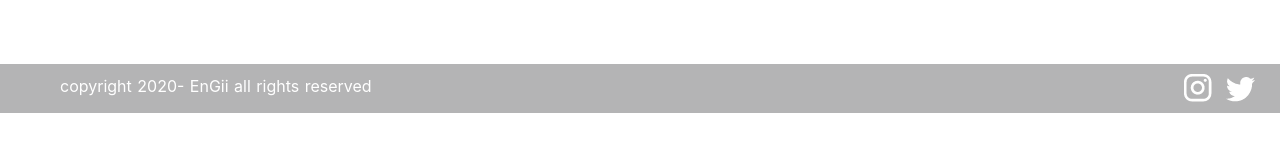
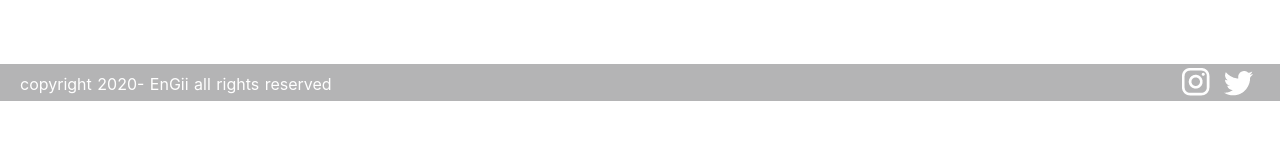
Before and after one commit to reiji-0720/EnGii-HP-recreate, a Nuxt app: page / in a window 1280 px wide. Shown: the part 609-772 px from the top of the page. Built offline with nearby package versions, Linux system fonts and the light colour scheme; grey boxes are pictures that could not be loaded.

Commit message:
Update mediaFooter.vue

```diff
--- a/components/mediaFooter.vue
+++ b/components/mediaFooter.vue
@@ -22,14 +22,16 @@ export default {};
 .footerContainer {
   display: flex;
   align-items: center;
+  position: relative;
  padding: 10px 0 7px 0;
 }
 .mediaFooter p {
   color: #ffff;
-  margin: 0 430px 7px 60px;
+  margin-left: 20px;
 }
 .mediaLogo {
-  margin: 0 10px 0 375px;
+  position:absolute;
+  right:20px;
 }
 .mediaLogo img{
   margin: 0 7px 0 7px;
```
